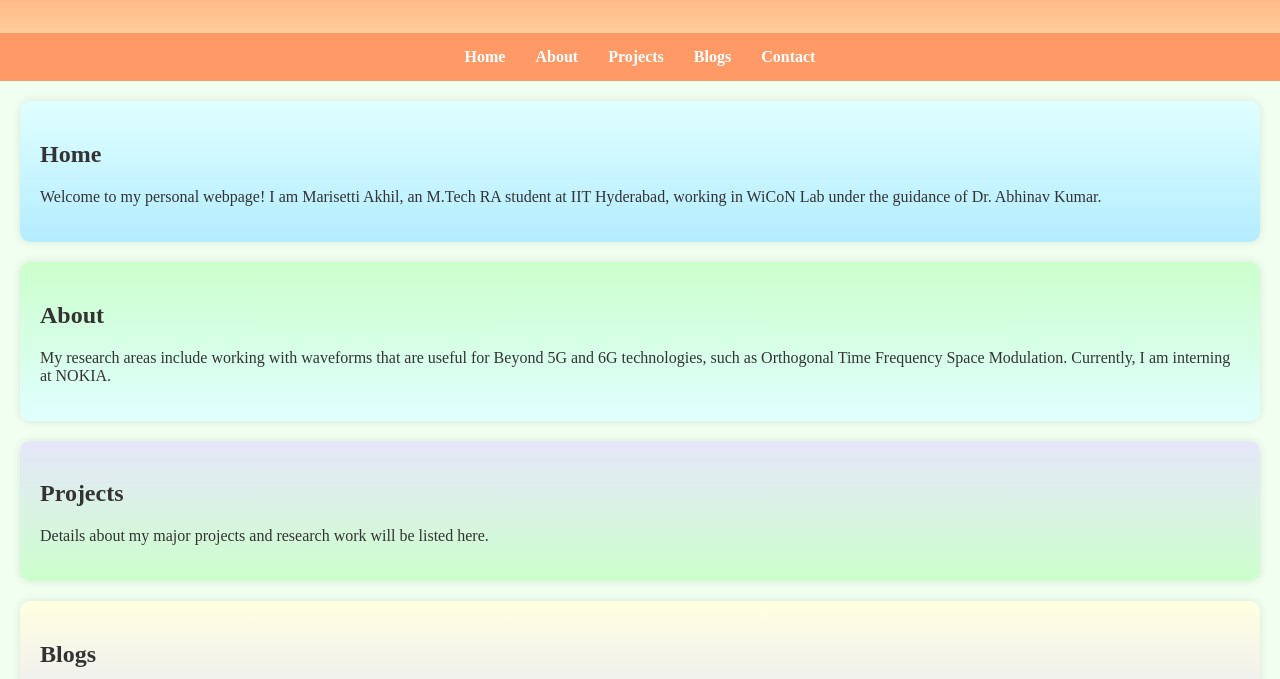
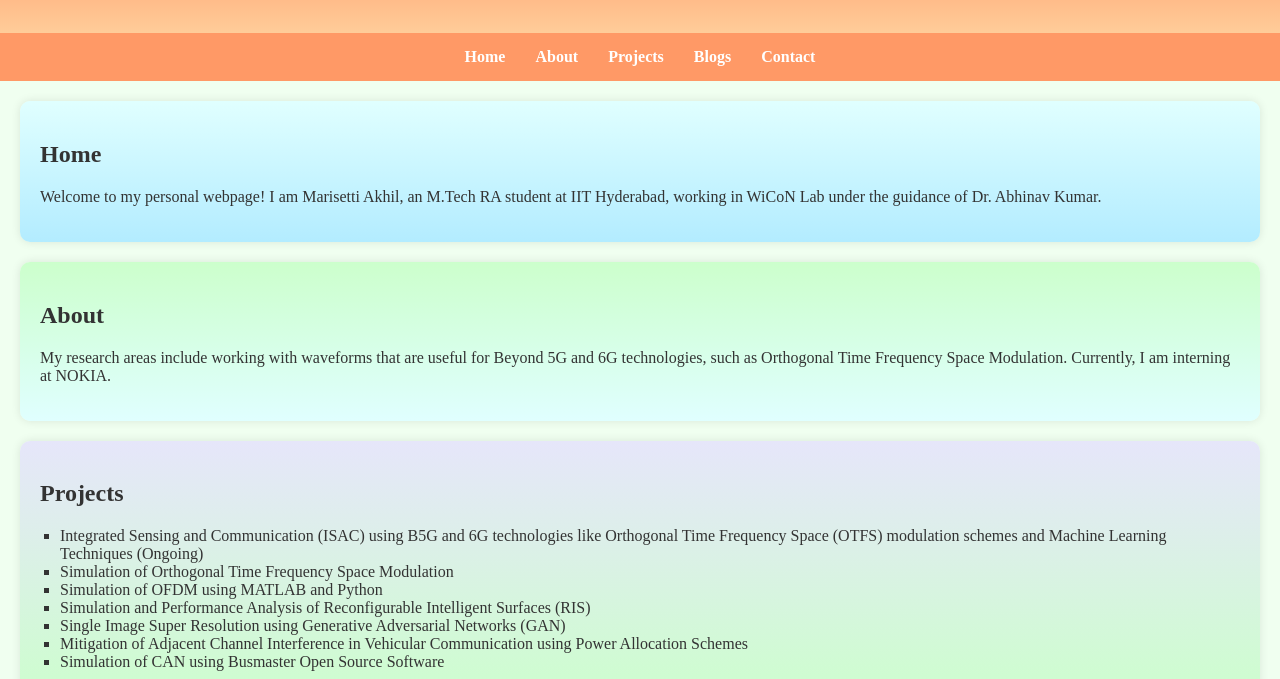
Before and after one commit to akhil220701/personal-webpag, a plain HTML site: page index.html in a window 1280 px wide. Shown: the part 121-800 px from the top of the page. Drawn offline with Linux system fonts and the light colour scheme.

Commit message:
Update index.html

```diff
--- a/index.html
+++ b/index.html
@@ -68,6 +68,10 @@
         .contact p, .contact a {
             margin: 5px 0;
         }
+        ul {
+            list-style-type: square;
+            padding-left: 20px;
+        }
         @media (max-width: 600px) {
             nav {
                 flex-direction: column;
@@ -109,7 +113,15 @@
 
 <section id="projects" class="section projects">
     <h2>Projects</h2>
-    <p>Details about my major projects and research work will be listed here.</p>
+    <ul>
+        <li>Integrated Sensing and Communication (ISAC) using B5G and 6G technologies like Orthogonal Time Frequency Space (OTFS) modulation schemes and Machine Learning Techniques (Ongoing)</li>
+        <li>Simulation of Orthogonal Time Frequency Space Modulation</li>
+        <li>Simulation of OFDM using MATLAB and Python</li>
+        <li>Simulation and Performance Analysis of Reconfigurable Intelligent Surfaces (RIS)</li>
+        <li>Single Image Super Resolution using Generative Adversarial Networks (GAN)</li>
+        <li>Mitigation of Adjacent Channel Interference in Vehicular Communication using Power Allocation Schemes</li>
+        <li>Simulation of CAN using Busmaster Open Source Software</li>
+    </ul>
 </section>
 
 <section id="blogs" class="section blogs">
```
